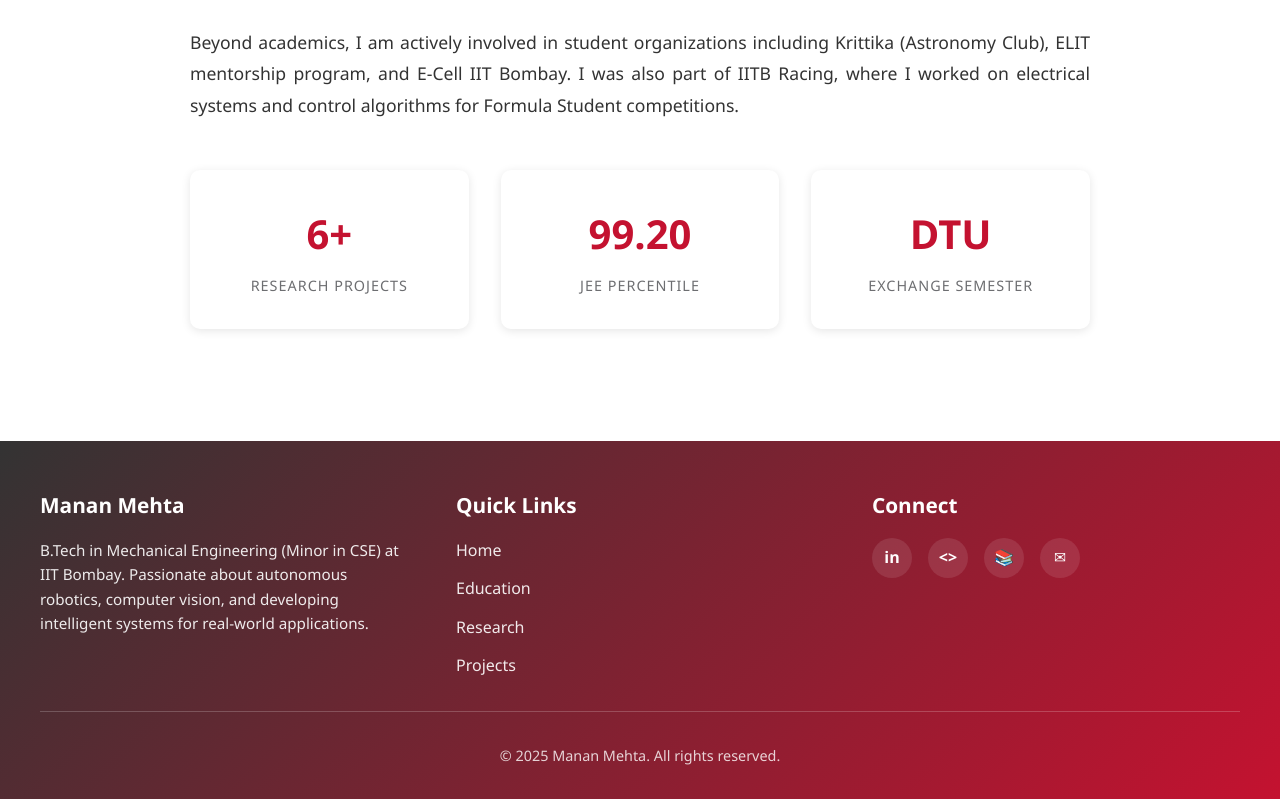
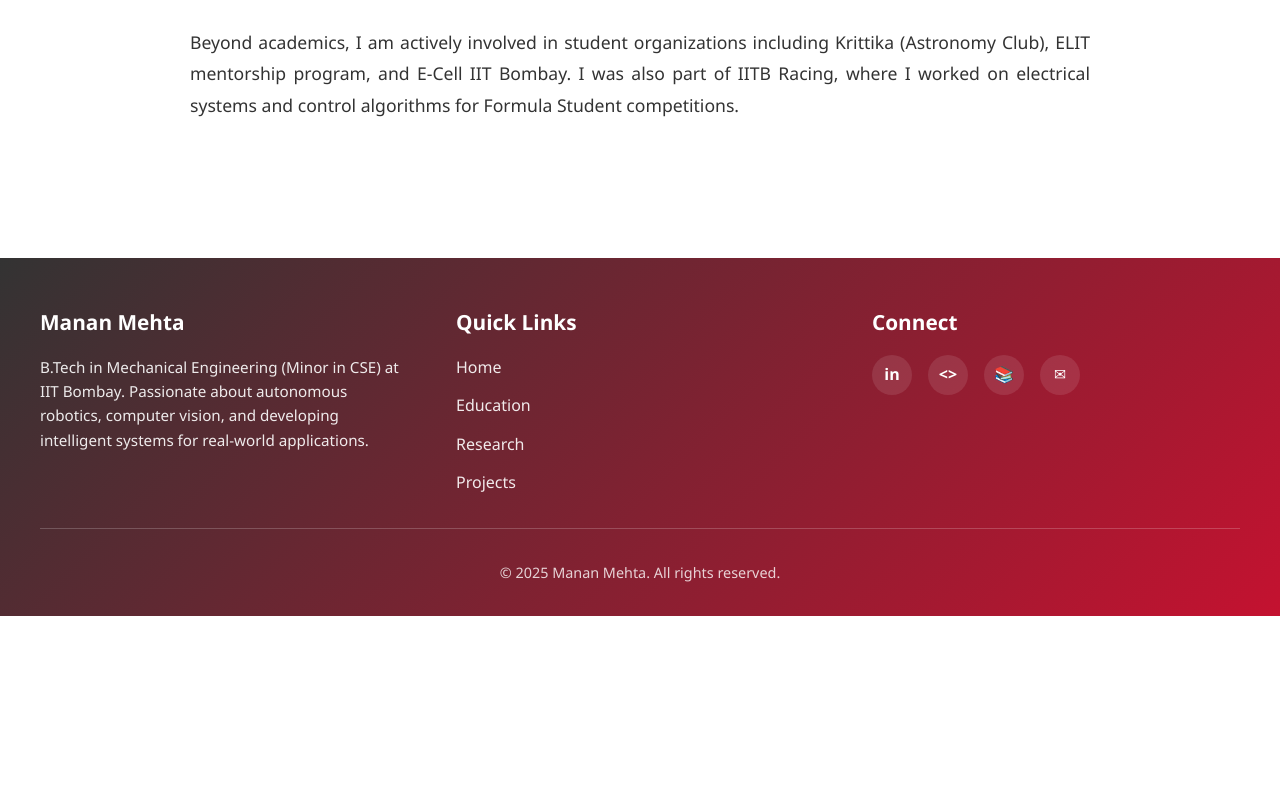
Before and after one commit to Bot736382/portfolio, a React (Vite) app: page / in a window 1280 px wide. Shown: the part 1239-2038 px from the top of the page. After the commit the page ends 1855 px from the top, so only its background shows below. Built offline with nearby package versions, Linux system fonts and the light colour scheme.

Commit message:
removed the research section

```diff
--- a/src/components/About.jsx
+++ b/src/components/About.jsx
@@ -29,7 +29,7 @@ const About = () => {
               on electrical systems and control algorithms for Formula Student
               competitions.
             </p>
-            <div className="about-highlights">
+            {/* <div className="about-highlights">
               <div className="highlight-item">
                 <span className="highlight-number">6+</span>
                 <span className="highlight-label">Research Projects</span>
@@ -42,7 +42,7 @@ const About = () => {
                 <span className="highlight-number">DTU</span>
                 <span className="highlight-label">Exchange Semester</span>
               </div>
-            </div>
+            </div> */}
           </div>
         </div>
       </div>
```
